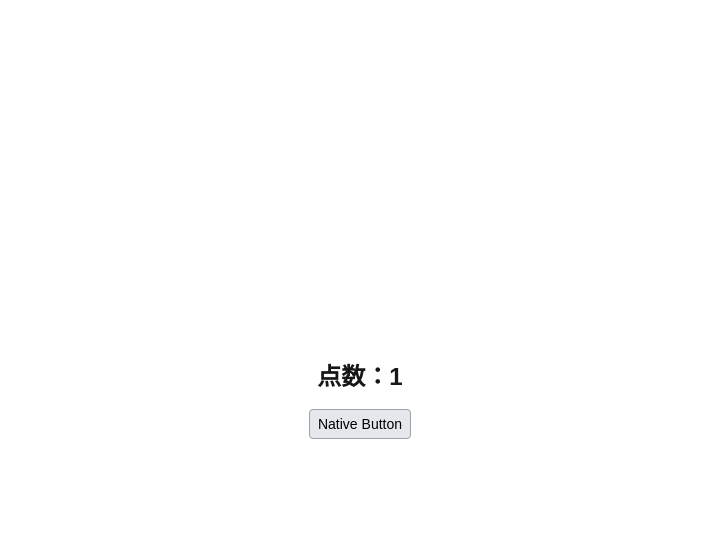
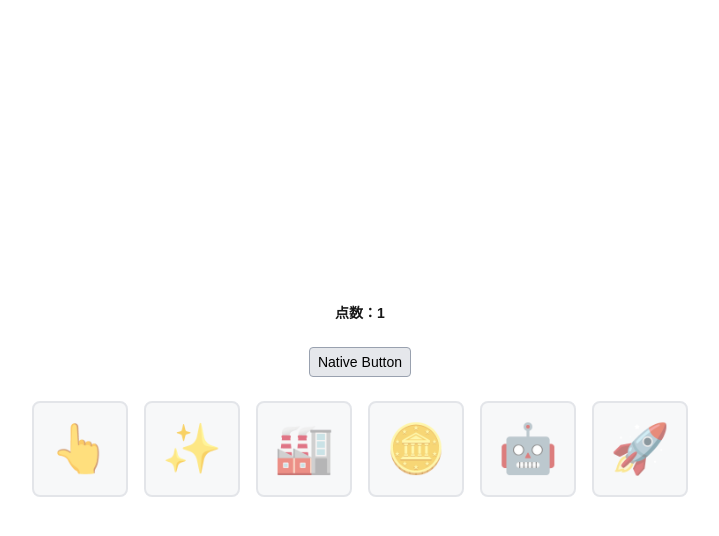
Before and after one commit to ahpxex/xtion-hackathon, a Next.js app: page / in a window 1280 px wide. Both pictures are taken after a click on the button "Native Button". Shown: the top 536 px of the page, without its empty margins (280-999 px from the left). Built offline with nearby package versions, Linux system fonts and the light colour scheme.

Commit message:
Add shop component

```diff
--- /dev/null
+++ b/app/components/CreditDisplay.tsx
@@ -0,0 +1,28 @@
+'use client';
+
+import { useAtom } from 'jotai';
+import { clickCountAtom } from '../store/atoms';
+
+interface CreditDisplayProps {
+  size?: 'sm' | 'm' | 'l' | 'xl' | 'huge';
+}
+
+export default function CreditDisplay({ size = 'm' }: CreditDisplayProps) {
+  const [clickCount] = useAtom(clickCountAtom);
+
+  if (clickCount === 0) {
+    return null;
+  }
+
+  const sizeClasses = {
+    sm: 'text-sm',
+    m: 'text-2xl',
+    l: 'text-4xl',
+    xl: 'text-6xl',
+    huge: 'text-8xl'
+  };
+
+  return (
+    <p className={`${sizeClasses[size]} font-bold`}>点数：{clickCount}</p>
+  );
+}
--- /dev/null
+++ b/app/components/Shop.tsx
@@ -0,0 +1,33 @@
+'use client';
+
+import { useAtom } from 'jotai';
+import { clickCountAtom } from '../store/atoms';
+import ShopItem, { ShopItemData } from './ShopItem';
+
+interface ShopProps {
+  items: ShopItemData[];
+}
+
+export default function Shop({ items }: ShopProps) {
+  const [clickCount] = useAtom(clickCountAtom);
+
+  if (clickCount === 0) {
+    return null;
+  }
+
+  const handlePurchase = (item: ShopItemData) => {
+    console.log(`购买了: ${item.name}`);
+  };
+
+  return (
+    <div className="flex flex-wrap gap-4 justify-center">
+      {items.map(item => (
+        <ShopItem
+          key={item.id}
+          item={item}
+          onPurchase={handlePurchase}
+        />
+      ))}
+    </div>
+  );
+}
--- /dev/null
+++ b/app/components/ShopItem.tsx
@@ -0,0 +1,76 @@
+'use client';
+
+import { useState } from 'react';
+import { useAtom } from 'jotai';
+import { clickCountAtom } from '../store/atoms';
+
+export interface ShopItemData {
+  id: string;
+  name: string;
+  description: string;
+  price: number;
+  effect: string;
+  icon: string;
+}
+
+interface ShopItemProps {
+  item: ShopItemData;
+  onPurchase?: (item: ShopItemData) => void;
+}
+
+export default function ShopItem({ item, onPurchase }: ShopItemProps) {
+  const [isHovered, setIsHovered] = useState(false);
+  const [clickCount, setClickCount] = useAtom(clickCountAtom);
+
+  const canAfford = clickCount >= item.price;
+
+  const handlePurchase = () => {
+    if (canAfford) {
+      setClickCount(prev => prev - item.price);
+      if (onPurchase) {
+        onPurchase(item);
+      }
+    }
+  };
+
+  return (
+    <div
+      className="relative"
+      onMouseEnter={() => setIsHovered(true)}
+      onMouseLeave={() => setIsHovered(false)}
+    >
+      <button
+        onClick={handlePurchase}
+        disabled={!canAfford}
+        className={`
+          w-24 h-24 rounded-lg border-2 transition-all duration-200 flex items-center justify-center
+          ${canAfford
+            ? 'border-green-500 bg-green-50 hover:bg-green-100 hover:scale-110 cursor-pointer'
+            : 'border-gray-300 bg-gray-100 cursor-not-allowed opacity-60'
+          }
+        `}
+      >
+        <span className="text-5xl">{item.icon}</span>
+      </button>
+
+      {isHovered && (
+        <div className="absolute left-1/2 -translate-x-1/2 top-full mt-2 z-10 bg-white border-2 border-gray-300 rounded-lg shadow-xl p-4 min-w-64 animate-fade-in">
+          <h3 className="font-bold text-lg mb-2">{item.name}</h3>
+          <p className="text-sm text-gray-600 mb-3">{item.description}</p>
+          <div className="space-y-1">
+            <p className="text-sm">
+              <span className="font-semibold">价格：</span>
+              <span className={canAfford ? 'text-green-600' : 'text-red-600'}>
+                {item.price} 点数
+              </span>
+            </p>
+            <p className="text-sm">
+              <span className="font-semibold">效果：</span>
+              <span className="text-blue-600">{item.effect}</span>
+            </p>
+          </div>
+        </div>
+      )}
+    </div>
+  );
+}
--- a/app/globals.css
+++ b/app/globals.css
@@ -32,3 +32,18 @@ body {
 .animate-float-up {
   animation: float-up 1s ease-out forwards;
 }
+
+@keyframes fade-in {
+  0% {
+    opacity: 0;
+    transform: translateY(-10px);
+  }
+  100% {
+    opacity: 1;
+    transform: translateY(0);
+  }
+}
+
+.animate-fade-in {
+  animation: fade-in 0.2s ease-out forwards;
+}
--- a/app/page.tsx
+++ b/app/page.tsx
@@ -1,19 +1,65 @@
-'use client';
+import NativeButton from "./components/NativeButton";
+import CreditDisplay from "./components/CreditDisplay";
+import Shop from "./components/Shop";
+import { ShopItemData } from "./components/ShopItem";
 
-import NativeButton from "./components/NativeButton";
-import FancyButton from "./components/FancyButton";
-import { useAtom } from 'jotai';
-import { clickCountAtom } from './store/atoms';
+const shopItems: ShopItemData[] = [
+  {
+    id: 'cursor',
+    name: '自动点击器',
+    description: '每秒自动增加点数',
+    price: 10,
+    effect: '+1 点数/秒',
+    icon: '👆'
+  },
+  {
+    id: 'multiplier',
+    name: '点击倍增器',
+    description: '使每次点击获得更多点数',
+    price: 50,
+    effect: '点击效果 x2',
+    icon: '✨'
+  },
+  {
+    id: 'factory',
+    name: '点数工厂',
+    description: '大幅提升自动生产效率',
+    price: 100,
+    effect: '+5 点数/秒',
+    icon: '🏭'
+  },
+  {
+    id: 'bonus',
+    name: '幸运硬币',
+    description: '点击时有机会获得额外点数',
+    price: 75,
+    effect: '10% 获得双倍点数',
+    icon: '🪙'
+  },
+  {
+    id: 'robot',
+    name: '机器人',
+    description: '全自动点击系统',
+    price: 200,
+    effect: '+10 点数/秒',
+    icon: '🤖'
+  },
+  {
+    id: 'rocket',
+    name: '火箭',
+    description: '点数增长加速',
+    price: 500,
+    effect: '所有效果 x3',
+    icon: '🚀'
+  }
+];
 
 export default function Home() {
-  const [clickCount] = useAtom(clickCountAtom);
-
   return (
-    <div className="h-screen flex flex-col gap-4 justify-center items-center">
-      {clickCount > 0 && (
-        <p className="text-2xl font-bold">点数：{clickCount}</p>
-      )}
+    <div className="min-h-screen flex flex-col gap-6 justify-center items-center py-8">
+      <CreditDisplay size="sm" />
       <NativeButton clickValue={1}>Native Button</NativeButton>
+      <Shop items={shopItems} />
     </div>
   );
 }
```
